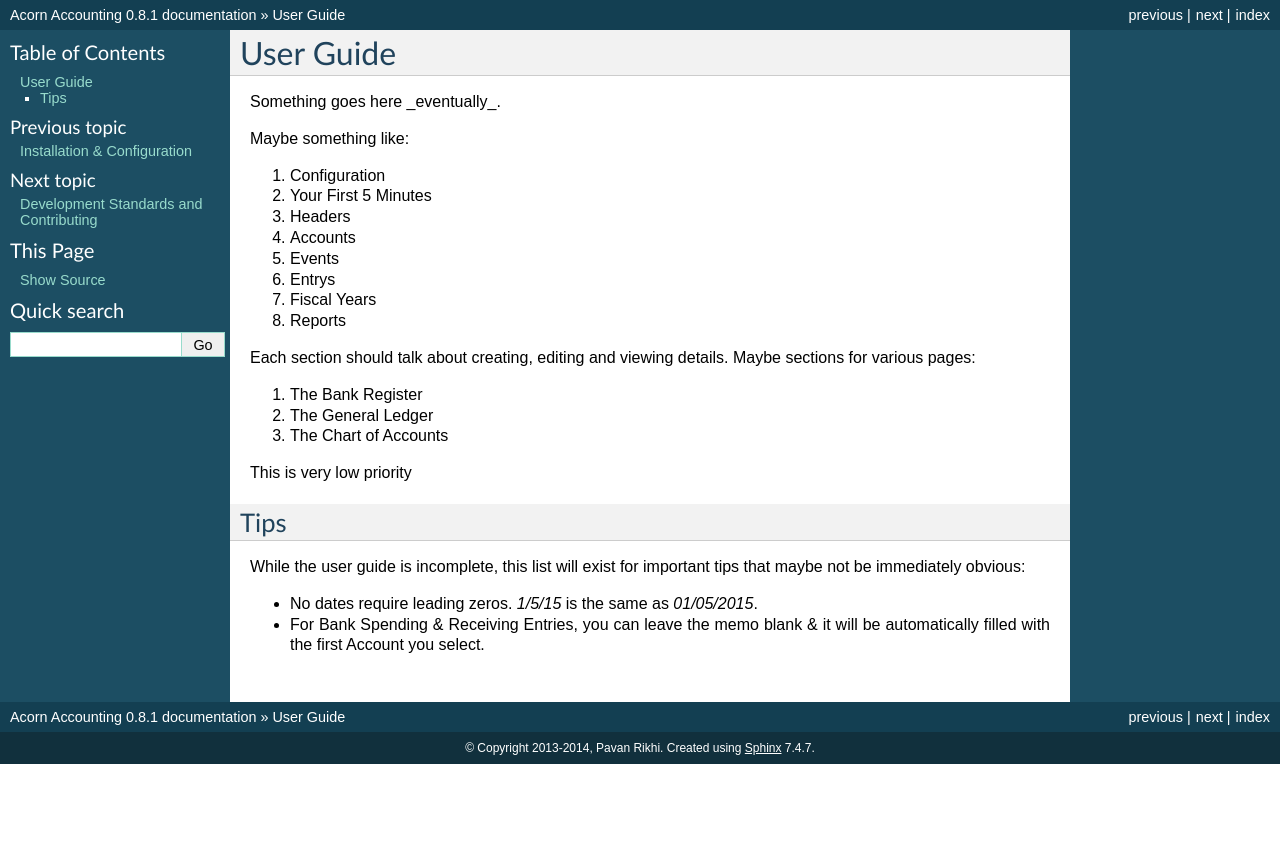
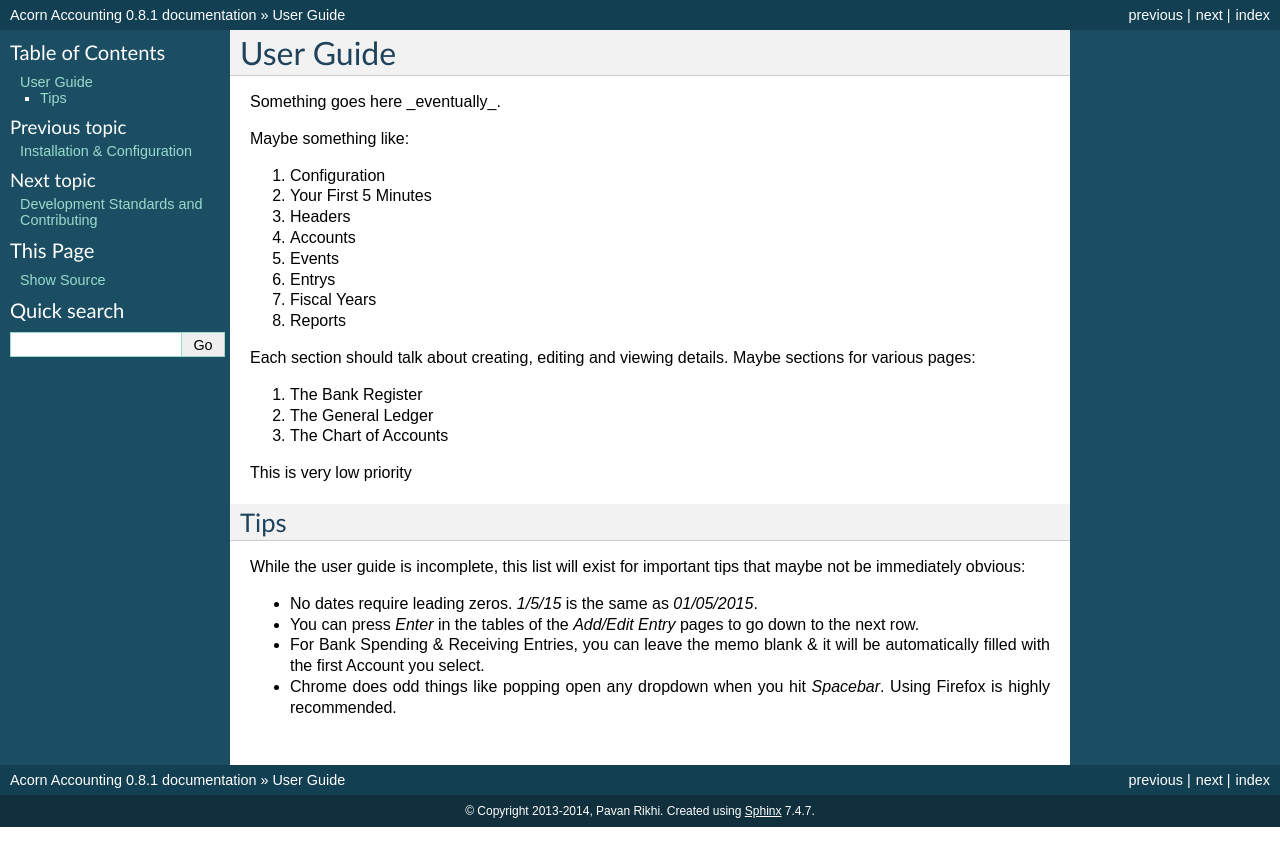
Before and after one commit to prikhi/AcornAccounting, a Sphinx documentation site: the page built from docs/source/userguide.rst, in a window 1280 px wide. Shown: the top 866 px of the page. Built offline with Sphinx 7.4.7, drawn with Linux system fonts in a browser that asks for light colours; formulas are drawn with MathJax 3.

Commit message:
[#556] Add Enter Shortcut for Transaction Accounts
Modify the Add/Edit Entry pages so that the Enter button also skips to
the next row when an Account field is currently selected - just like it
does for all other fields. This does not occur when the field's dropdown
is open.

Closes #556

```diff
--- a/docs/source/userguide.rst
+++ b/docs/source/userguide.rst
@@ -35,5 +35,9 @@
 that maybe not be immediately obvious:
 
 * No dates require leading zeros. `1/5/15` is the same as `01/05/2015`.
+* You can press `Enter` in the tables of the `Add/Edit Entry` pages to go down
+  to the next row.
 * For Bank Spending & Receiving Entries, you can leave the memo blank & it will
   be automatically filled with the first Account you select.
+* Chrome does odd things like popping open any dropdown when you hit
+  `Spacebar`. Using Firefox is highly recommended.
```
Also changed, not shown: 1 other file.
